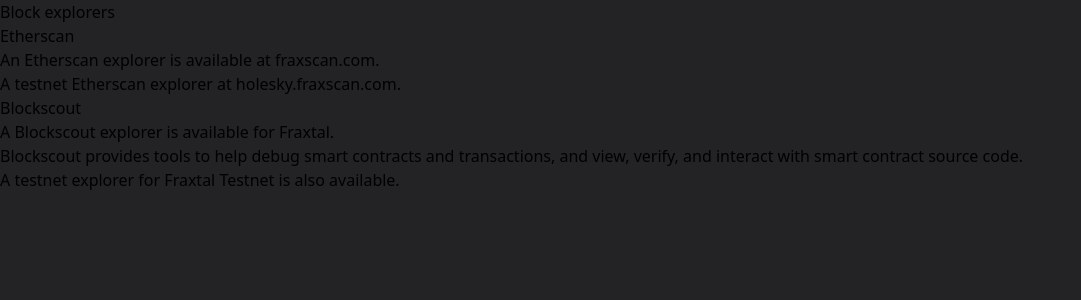
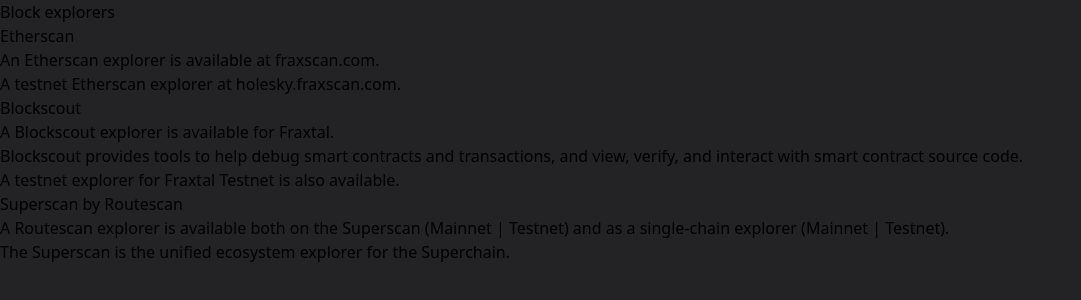
Before and after one commit to zersean/docs, a Next.js app: page /fraxtal/tools/block-explorers in a window 1280 px wide. Shown: the top 300 px of the page, without its empty margins (0-1081 px from the left). Built offline with nearby package versions, Linux system fonts and the light colour scheme; a web font is replaced by a local one.

Commit message:
Add Routescan explorers (#58)
Both on Superscan and a single-chain explorer

```diff
--- a/pages/fraxtal/tools/block-explorers.mdx
+++ b/pages/fraxtal/tools/block-explorers.mdx
@@ -18,3 +18,9 @@
 Blockscout provides tools to help debug smart contracts and transactions, and view, verify, and interact with smart contract source code.
 
 A testnet explorer for [Fraxtal Testnet](https://explorer.testnet.frax.com/) is also available.
+
+## Superscan by Routescan
+
+A Routescan explorer is available both on the Superscan ([Mainnet](https://superscan.network) | [Testnet](https://testnet.superscan.network)) and as a single-chain explorer ([Mainnet](https://252.routescan.io/) | [Testnet](https://2522.testnet.superscan.network/)).
+
+The Superscan is the unified ecosystem explorer for the Superchain.
```
